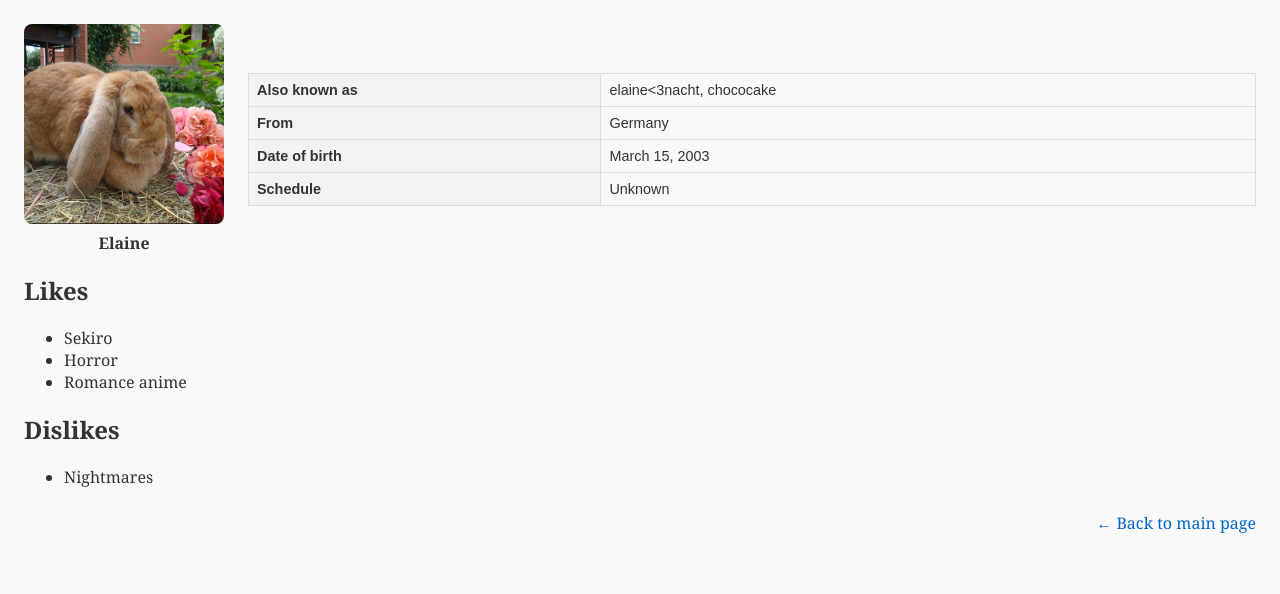
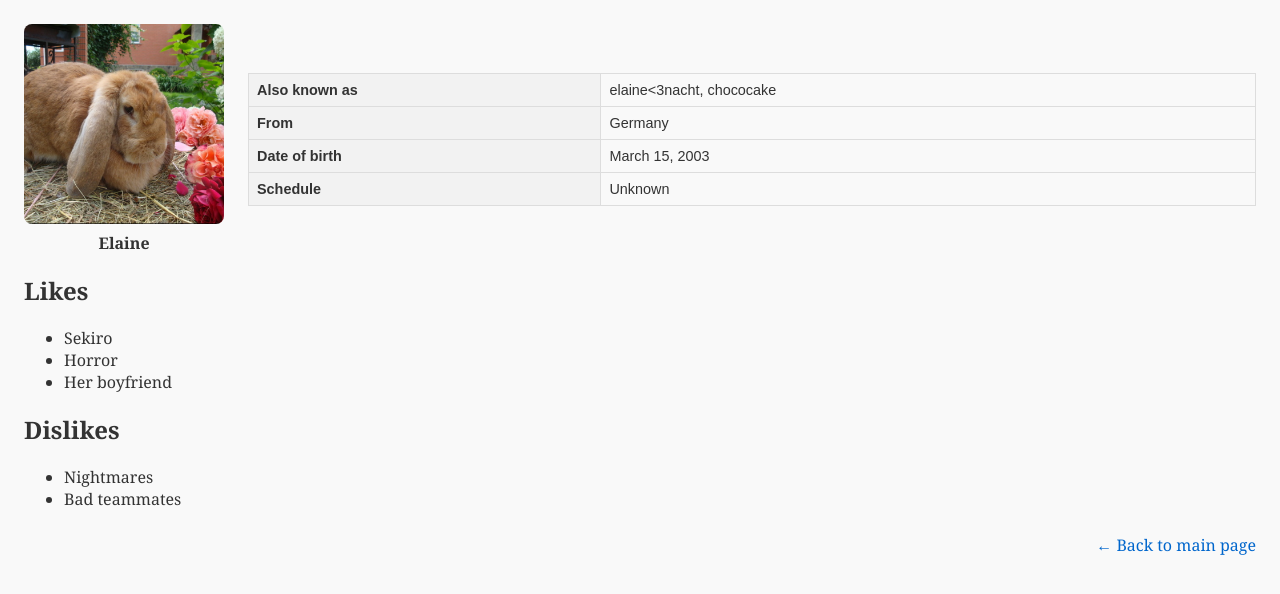
Before and after one commit to 00santi/eternal-academy, a website: page members/elaine.html in a window 1280 px wide. Drawn offline with Linux system fonts and the light colour scheme.

Commit message:
requested changes for elaine's page

```diff
--- a/members/elaine.html
+++ b/members/elaine.html
@@ -25,7 +25,7 @@
         <ul class="profile-list">
             <li>Sekiro</li>
             <li>Horror</li>
-            <li>Romance anime</li>
+            <li>Her boyfriend</li>
         </ul>
     </section>
 
@@ -33,6 +33,7 @@
         <h2>Dislikes</h2>
         <ul class="profile-list">
             <li>Nightmares</li>
+            <li>Bad teammates</li>
         </ul>
     </section>
 
```
